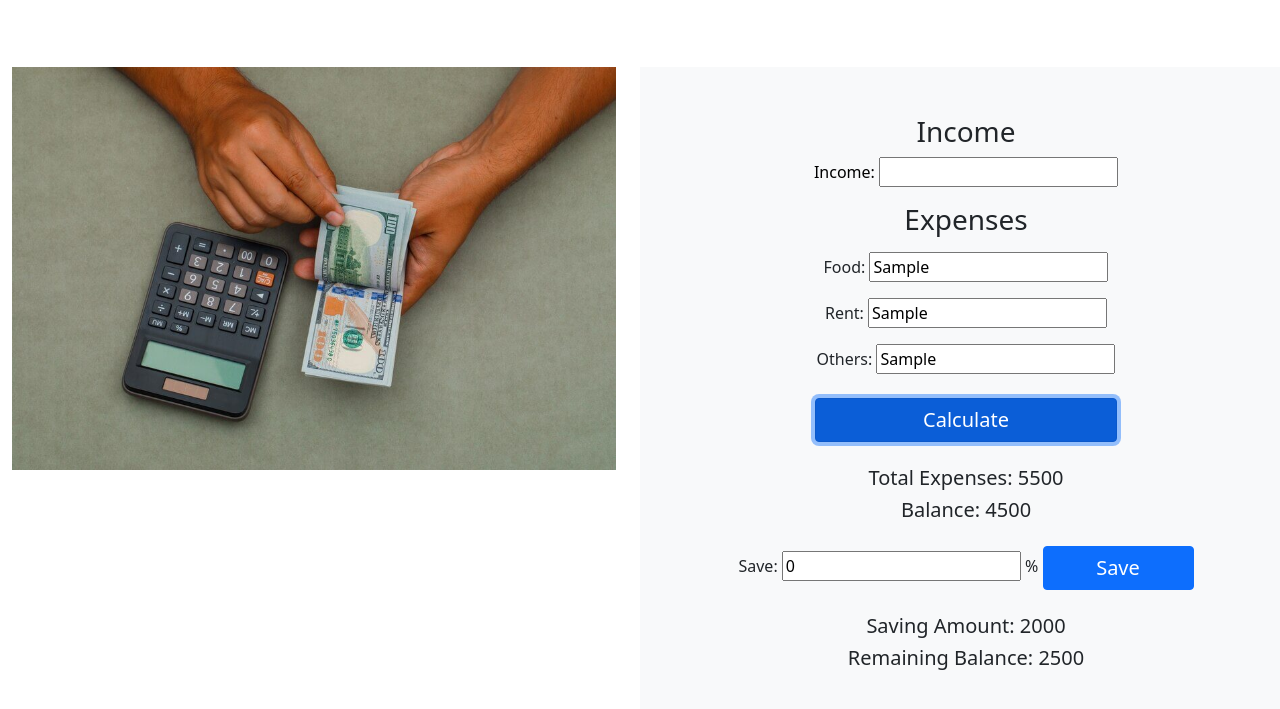
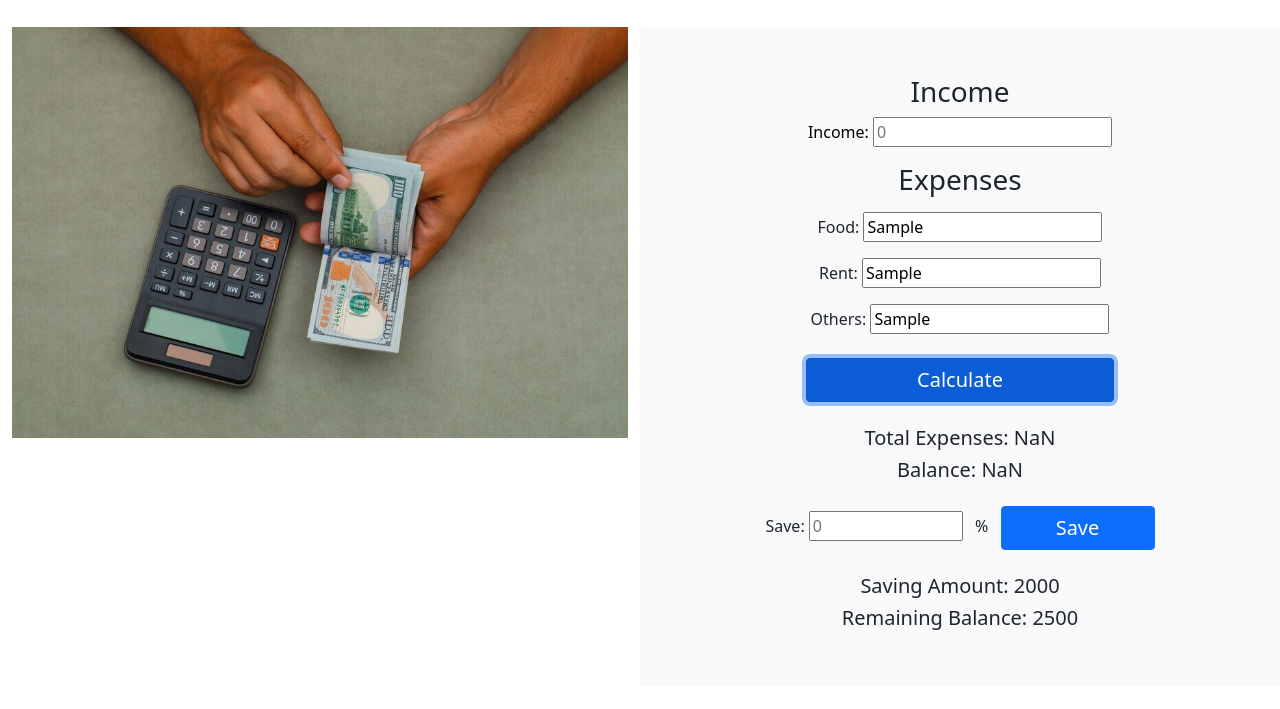
Before and after one commit to rashidul191/Income-Calculation, a plain HTML site: page index.html in a window 1280 px wide. Both pictures are taken after typing "Sample", "Sample", "Sample" into the empty fields and a click on the button "Calculate". Shown: the part 77-786 px from the top of the page. Drawn offline with nearby package versions, Linux system fonts and the light colour scheme.

Commit message:
create 2 funciton like getInputValue and updateAmount

```diff
--- a/index.html
+++ b/index.html
@@ -19,49 +19,49 @@
   <body>
     <h1 class="text-center text-info mt-4">Monthly Income Calculation</h1>
     <section class="container-fluid">
-      <div class="row row-cols-1 row-cols-md-2 g-5 mt-4">
+      <div class="row row-cols-1 row-cols-md-2 g-4 md-g-5 mt-1 md-mt-4">
         <div class="col">
           <img class="img-fluid" src="dollar-pic.jpg" alt="" />
         </div>
-
 
         <div class="col bg-light text-center py-5">
           <div>
             <h3>Income</h3>
             <label class="text-black" for="income">Income:</label>
-            <input type="text" id="income" />
+            <input type="text" id="income" placeholder="0" />
           </div>
 
           <div class="mt-3">
             <h3>Expenses</h3>
             <div class="mt-3">
               <label for="food">Food:</label>
-              <input type="text" id="food" />
+              <input type="text" id="food" placeholder="0" />
             </div>
             <div class="mt-3">
               <label for="rent">Rent:</label>
-              <input type="text" id="rent" />
+              <input type="text" id="rent" placeholder="0" />
             </div>
             <div class="mt-3">
-              <label for="other">Others:</label>
-              <input type="text" id="other" />
+              <label for="others">Others:</label>
+              <input type="text" id="others" placeholder="0" />
             </div>
-            <button class="btn btn-primary my-4 w-50 fs-5">Calculate</button>
+            <button id="calculate" class="btn btn-primary my-4 w-50 fs-5">Calculate</button>
 
             <div class="text-center">
-              <h5>Total Expenses: <span>5500</span></h5>
-              <h5>Balance: <span>4500</span></h5>
+              <h5>Total Expenses: <span id="total-expenses">0</span></h5>
+              <h5>Balance: <span id="balance">0</span></h5>
             </div>
           </div>
-         <div class="my-4">
+          <div class="my-4">
             <label for="saveMone">Save: </label>
-            <input type="text" id="saveMone" value="0"> <span>%</span>
+            <input class="w-25" type="text" id="saveMone" placeholder="0" />
+            <span class="px-2">%</span>
             <button class="btn btn-primary w-25 fs-5">Save</button>
-         </div>
-         <div>
-             <h5>Saving Amount: <span>2000</span> </h5>
-             <h5>Remaining Balance: <span>2500</span> </h5>
-         </div>
+          </div>
+          <div>
+            <h5>Saving Amount: <span>2000</span></h5>
+            <h5>Remaining Balance: <span>2500</span></h5>
+          </div>
         </div>
       </div>
     </section>
--- a/js/app.js
+++ b/js/app.js
@@ -0,0 +1,49 @@
+/*
+// calculate btn event handle
+document.getElementById("calculate").addEventListener("click", function(){
+    const totalIncome = document.getElementById("income");
+    const totalIncomeNumber = parseFloat(totalIncome.value);
+    // console.log(totalIncomeNumber);
+
+    const totalFood = document.getElementById("food");
+    const totalFoodNumber = parseFloat(totalFood.value);
+    // console.log(totalFoodNumber)
+
+    const totalRent = document.getElementById("rent");
+    const totalRentNumber = parseFloat(totalRent.value);
+    // console.log(totalRentNumber)
+    const others = document.getElementById("others");
+    const othersNumber = parseFloat(others.value);
+    const totalExpenses = totalFoodNumber + totalRentNumber + othersNumber;
+
+    const balance = totalIncomeNumber - totalExpenses;
+
+// set total expenses amount
+    document.getElementById("total-expenses").innerText = totalExpenses;
+
+    // set balance amount
+    document.getElementById("balance").innerText = balance;
+})
+*/
+
+// get Inputs Value Income and Expenses
+function getInputValue(inputId) {
+  const amountInput = document.getElementById(inputId);
+  const totalAmountInput = parseFloat(amountInput.value);
+  return totalAmountInput;
+}
+
+function updateAmount() {
+  const totalExpenses = getInputValue("food") + getInputValue("rent") + getInputValue("others");
+  const balance = getInputValue("income") - totalExpenses;
+
+  // set total expenses amount
+  document.getElementById("total-expenses").innerText = totalExpenses;
+  // set balance amount
+  document.getElementById("balance").innerText = balance;
+}
+
+// calculate btn event handle
+document.getElementById("calculate").addEventListener("click", function () {
+    updateAmount()
+});
```
